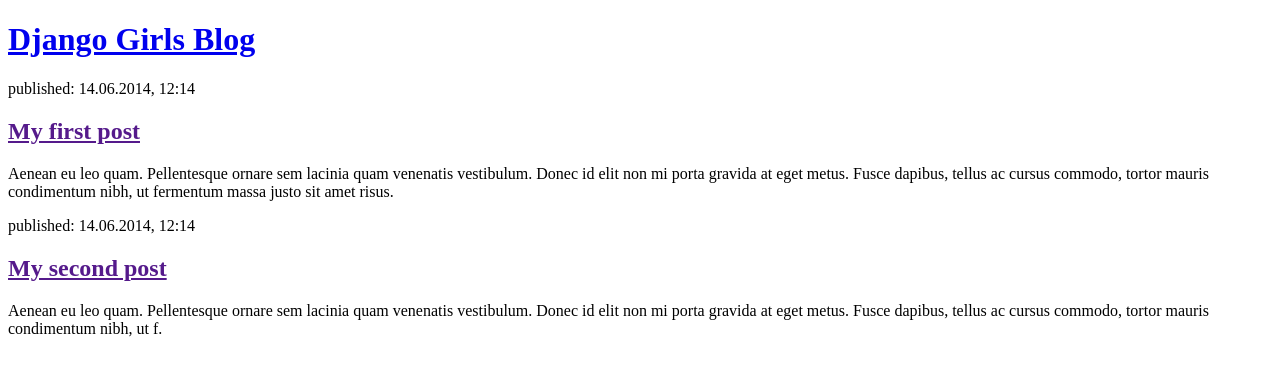
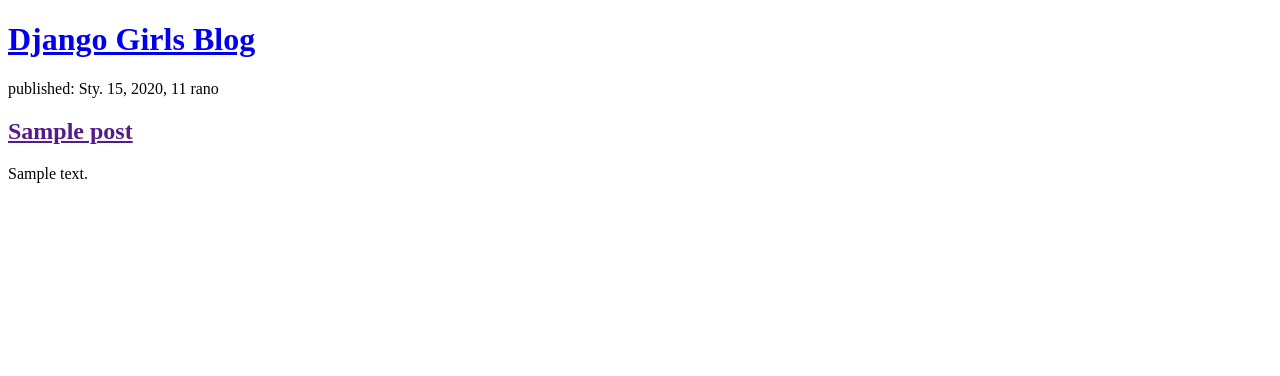
Before and after one commit to grzesiek3/my-first-blog, a Django app: page / in a window 1280 px wide. Shown: the top 376 px of the page. Run offline with Django 3.2, Linux system fonts and the light colour scheme; tables that the repository leaves empty hold one stand-in row (values such as "Sample post").

Commit message:
Modyfikacja template wyswietlanie psotow z bazy

```diff
--- a/blog/views.py
+++ b/blog/views.py
@@ -1,4 +1,8 @@
 from django.shortcuts import render
+from django.utils import timezone
+from .models import Post
 
 def post_list(request):
-    return render(request, 'post_list.html', {})
+    posts = Post.objects.filter(published_date__lte=timezone.now()).order_by('published_date')
+    data = {'posts':posts}
+    return render(request, 'post_list.html', data)
--- a/mysite/templates/post_list.html
+++ b/mysite/templates/post_list.html
@@ -5,24 +5,16 @@
         <title>Django Girls blog</title>
     </head>
     <body>
-        <div>
-            <h1><a href="/">Django Girls Blog</a></h1>
-        </div>
+<div>
+    <h1><a href="/">Django Girls Blog</a></h1>
+</div>
 
-        <div>
-            <p>published: 14.06.2014, 12:14</p>
-            <h2><a href="">My first post</a></h2>
-            <p>Aenean eu leo quam. Pellentesque ornare sem lacinia quam venenatis vestibulum. Donec id elit non mi
-                porta gravida at eget metus. Fusce dapibus, tellus ac cursus commodo, tortor mauris condimentum nibh,
-                ut fermentum massa justo sit amet risus.</p>
-        </div>
-
-        <div>
-            <p>published: 14.06.2014, 12:14</p>
-            <h2><a href="">My second post</a></h2>
-            <p>Aenean eu leo quam. Pellentesque ornare sem lacinia quam venenatis vestibulum.
-                Donec id elit non mi porta gravida at eget metus. Fusce dapibus,
-                tellus ac cursus commodo, tortor mauris condimentum nibh, ut f.</p>
-        </div>
+{% for post in posts %}
+    <div>
+        <p>published: {{ post.published_date }}</p>
+        <h2><a href="">{{ post.title }}</a></h2>
+        <p>{{ post.text|linebreaksbr }}</p>
+    </div>
+{% endfor %}
     </body>
 </html>
```
